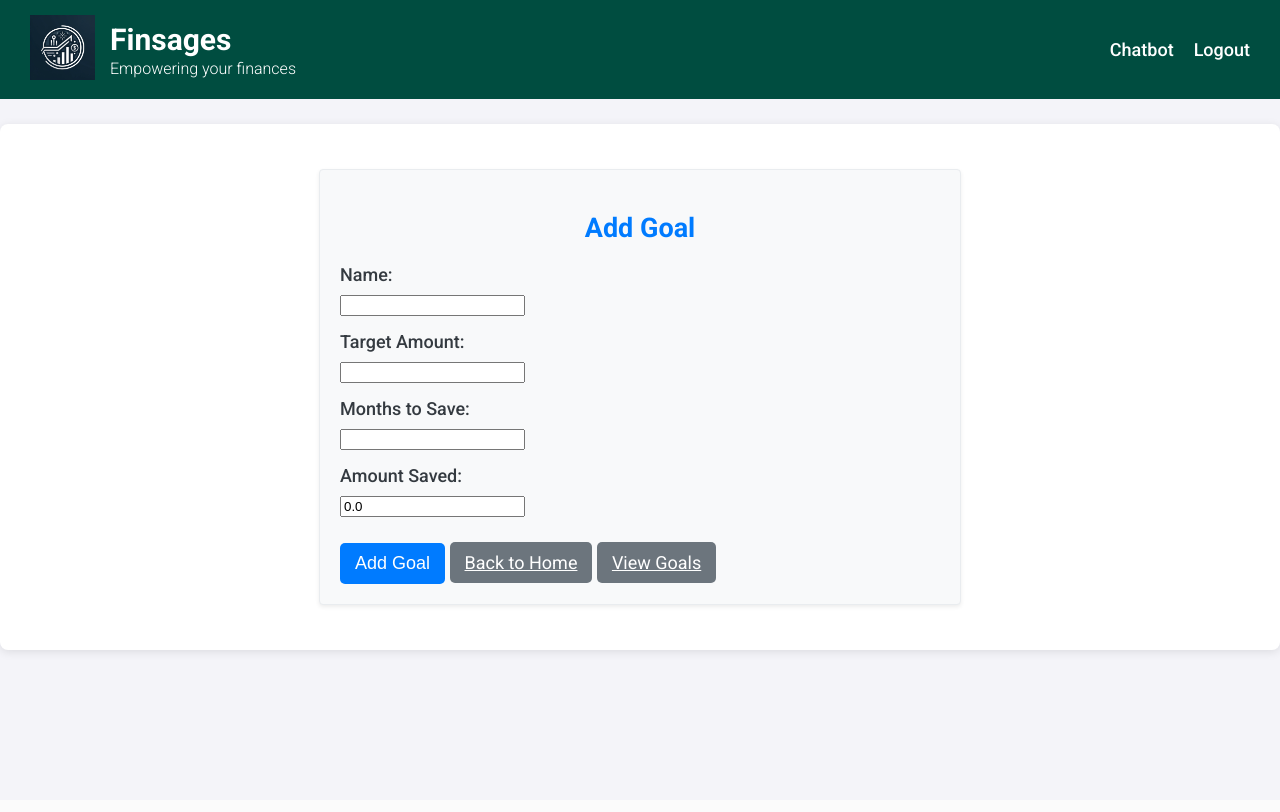
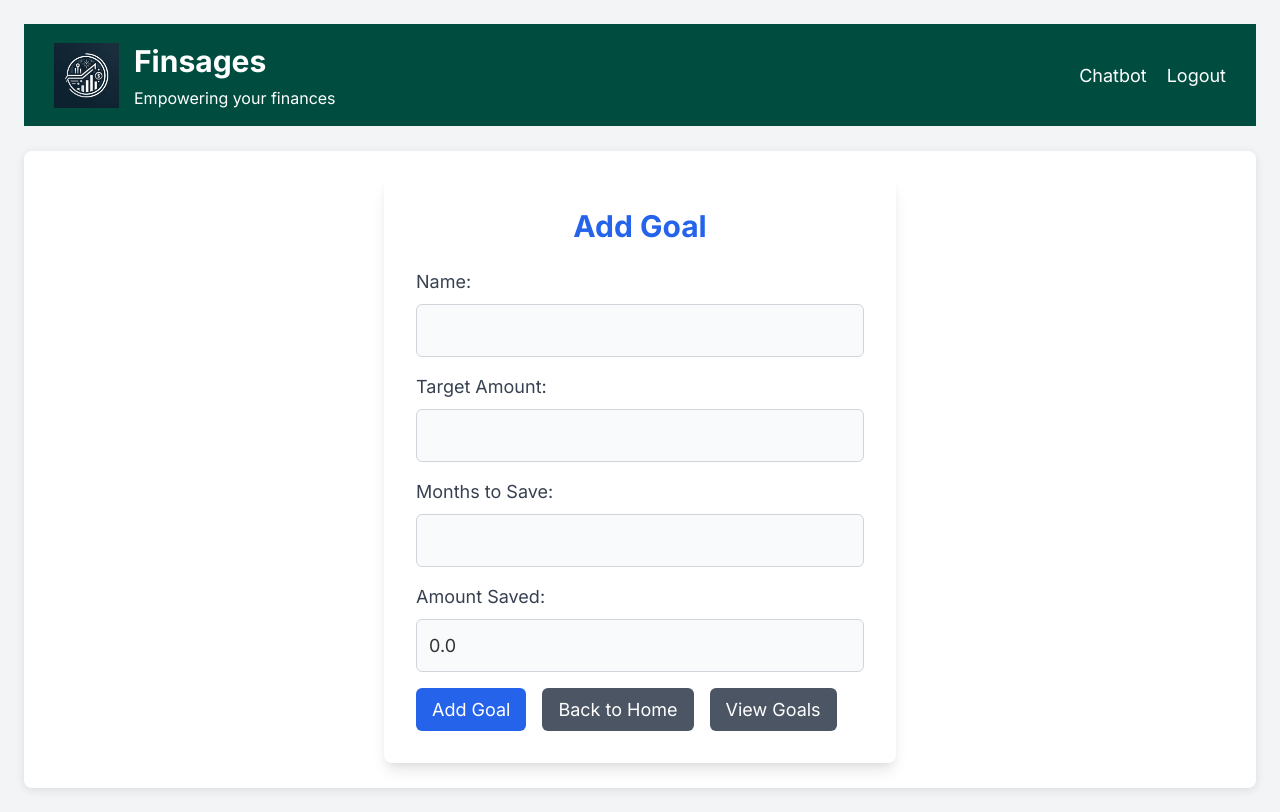
Before and after one commit to taggyhan/finsages, a Django app: page /proj/goals/add/ in a window 1280 px wide. Before the commit the page ends 655 px from the top, so only its background shows below. Run offline with Django 3.2, Linux system fonts and the light colour scheme; the visitor is signed in with stand-in values (Sample User, id 1); parts of the project's set-up code (start-up, migrations or seed data) failed here and were passed over.

Commit message:
Update UI

```diff
--- a/proj/forms.py
+++ b/proj/forms.py
@@ -25,19 +25,35 @@ class TransactionForm(forms.ModelForm):
             self.fields['date'].widget.attrs['value'] = localized_date
         self.fields['description'].required = False
         self.fields['category'].required = False  # Making category non-mandatory in form
-class GoalForm(forms.ModelForm):
-    class Meta:
-        model = Goal
-        fields = ['name', 'target_amount', 'months_to_save', 'amount_saved']
-from django import forms
-from .models import Goal
+
 
 class ChatForm(forms.Form):
-    message = forms.CharField(widget=forms.Textarea(attrs={"rows": 3, "cols": 50, "class": "form-control"}))
-    goal = forms.ModelChoiceField(queryset=Goal.objects.none(), required=False, widget=forms.Select(attrs={"class": "form-control"}))
+    message = forms.CharField(
+        widget=forms.Textarea(attrs={
+            "rows": 3,
+            "cols": 50,
+            "class": "form-input bg-white p-4 border border-gray-300 rounded-md"
+        })
+    )
+    goal = forms.ModelChoiceField(
+        queryset=Goal.objects.none(),
+        required=False,
+        widget=forms.Select(attrs={"class": "form-input bg-white p-2 border border-gray-300 rounded-md"})
+    )
 
     def __init__(self, *args, **kwargs):
         user = kwargs.pop('user', None)
         super(ChatForm, self).__init__(*args, **kwargs)
         if user:
             self.fields['goal'].queryset = Goal.objects.filter(user=user)
+
+class GoalForm(forms.ModelForm):
+    class Meta:
+        model = Goal
+        fields = ['name', 'target_amount', 'months_to_save', 'amount_saved']
+        widgets = {
+            'name': forms.TextInput(attrs={'class': 'form-input'}),
+            'target_amount': forms.NumberInput(attrs={'class': 'form-input'}),
+            'months_to_save': forms.NumberInput(attrs={'class': 'form-input'}),
+            'amount_saved': forms.NumberInput(attrs={'class': 'form-input'}),
+        }
--- a/proj/templates/proj/add_goal.html
+++ b/proj/templates/proj/add_goal.html
@@ -1,98 +1,68 @@
 {% extends "proj/layout.html" %}
 
 {% block content %}
-<div class="container">
-    <h2>Add Goal</h2>
-    <form method="post" class="goal-form">
+<!DOCTYPE html>
+<html lang="en">
+<head>
+    <meta charset="UTF-8">
+    <meta name="viewport" content="width=device-width, initial-scale=1.0">
+    <title>Add Goal</title>
+    <link href="https://cdn.jsdelivr.net/npm/tailwindcss@2.2.19/dist/tailwind.min.css" rel="stylesheet">
+    <style>
+        @import url('https://fonts.googleapis.com/css2?family=Inter:wght@400;600;700&display=swap');
+        body {
+            font-family: 'Inter', sans-serif;
+        }
+        .form-input {
+            display: block;
+            width: 100%;
+            padding: 0.75rem;
+            border: 1px solid #d1d5db;
+            border-radius: 0.375rem;
+            background-color: #f9fafb;
+            transition: border-color 0.3s ease-in-out, background-color 0.3s ease-in-out;
+        }
+        .form-input:focus {
+            border-color: #3b82f6;
+            background-color: #fff;
+        }
+    </style>
+</head>
+<body class="bg-gray-100 p-6">
+
+    <div class="max-w-lg mx-auto bg-white p-8 rounded-lg shadow-lg">
+        <h2 class="text-3xl font-bold text-blue-600 text-center mb-6">Add Goal</h2>
+        <form method="post" autocomplete="off" class="space-y-4">
             {% csrf_token %}
             <div class="form-group">
-            <label for="id_name" class="form-label">Name:</label>
+                <label for="id_name" class="block text-lg font-medium text-gray-700 mb-2">Name:</label>
                 {{ form.name }}
             </div>
             <div class="form-group">
-            <label for="id_target_amount" class="form-label">Target Amount:</label>
+                <label for="id_target_amount" class="block text-lg font-medium text-gray-700 mb-2">Target Amount:</label>
                 {{ form.target_amount }}
             </div>
             <div class="form-group">
-            <label for="id_months_to_save" class="form-label">Months to Save:</label>
+                <label for="id_months_to_save" class="block text-lg font-medium text-gray-700 mb-2">Months to Save:</label>
                 {{ form.months_to_save }}
             </div>
             <div class="form-group">
-            <label for="id_amount_saved" class="form-label">Amount Saved:</label>
+                <label for="id_amount_saved" class="block text-lg font-medium text-gray-700 mb-2">Amount Saved:</label>
                 {{ form.amount_saved }}
             </div>
-        <button type="submit" class="btn btn-primary">Add Goal</button>
-        <a href="{% url 'index' %}" class="btn btn-secondary btn-link">Back to Home</a>
-        <a href="{% url 'goals_view' %}" class="btn btn-secondary btn-link">View Goals</a>
+            <div class="flex space-x-4">
+                <button type="submit" class="bg-blue-600 text-white py-2 px-4 rounded-md hover:bg-blue-700 transition duration-300">
+                    Add Goal
+                </button>
+                <a href="{% url 'index' %}" class="bg-gray-600 text-white py-2 px-4 rounded-md hover:bg-gray-700 transition duration-300">
+                    Back to Home
+                </a>
+                <a href="{% url 'goals_view' %}" class="bg-gray-600 text-white py-2 px-4 rounded-md hover:bg-gray-700 transition duration-300">
+                    View Goals
+                </a>
+            </div>
         </form>
     </div>
-
-<style>
-    .container {
-        max-width: 600px;
-        margin: 20px auto;
-        padding: 20px;
-        background-color: #f8f9fa;
-        border: 1px solid #e9ecef;
-        border-radius: 0.25rem;
-        box-shadow: 0 0.125rem 0.25rem rgba(0,0,0,0.075);
-    }
-    h2 {
-        color: #007bff;
-        text-align: center;
-        margin-bottom: 20px;
-    }
-    .form-group {
-        margin-bottom: 15px;
-    }
-    .form-control {
-        display: block;
-        width: 100%;
-        padding: 8px 10px;
-        font-size: 16px;
-        line-height: 1.5;
-        color: #495057;
-        background-color: #fff;
-        background-clip: padding-box;
-        border: 2px solid #ced4da;
-        border-radius: 0.3rem;
-        transition: border-color .15s ease-in-out, box-shadow .15s ease-in-out;
-    }
-    .form-control:focus {
-        border-color: #80bdff;
-        box-shadow: 0 0 0 0.2rem rgba(0,123,255,.25);
-    }
-    .form-label {
-        display: block;
-        margin-bottom: 0.5rem;
-        font-weight: 500;
-        color: #343a40;
-    }
-    .btn {
-        padding: 10px 15px;
-        font-size: 18px;
-        border-radius: 5px;
-        border: none;
-        cursor: pointer;
-        transition: background-color 0.2s;
-    }
-    .btn-primary {
-        color: #fff;
-        background-color: #007bff;
-    }
-    .btn-primary:hover {
-        background-color: #0056b3;
-    }
-    .btn-secondary {
-        color: #fff;
-        background-color: #6c757d;
-    }
-    .btn-secondary:hover {
-        background-color: #5a6268;
-    }
-    .btn-link {
-        margin-top: 10px;
-        display: inline-block;
-    }
-</style>
+</body>
 {% endblock %}
+</html>
```
Also changed, not shown: proj/templates/proj/analysis.html (+34 -6 lines), proj/templates/proj/chatbot.html (+47 -53 lines), proj/templates/proj/user.html (+12 -9 lines). Lines whose indentation alone changed are shown as unchanged.
